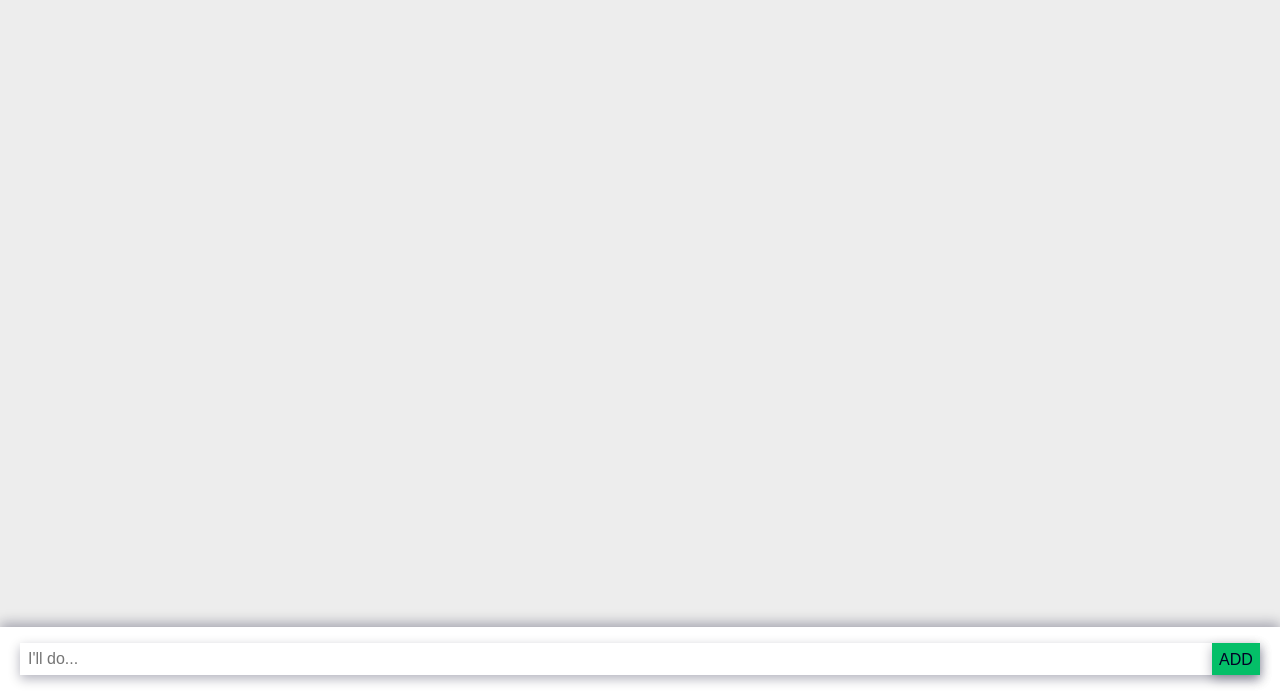
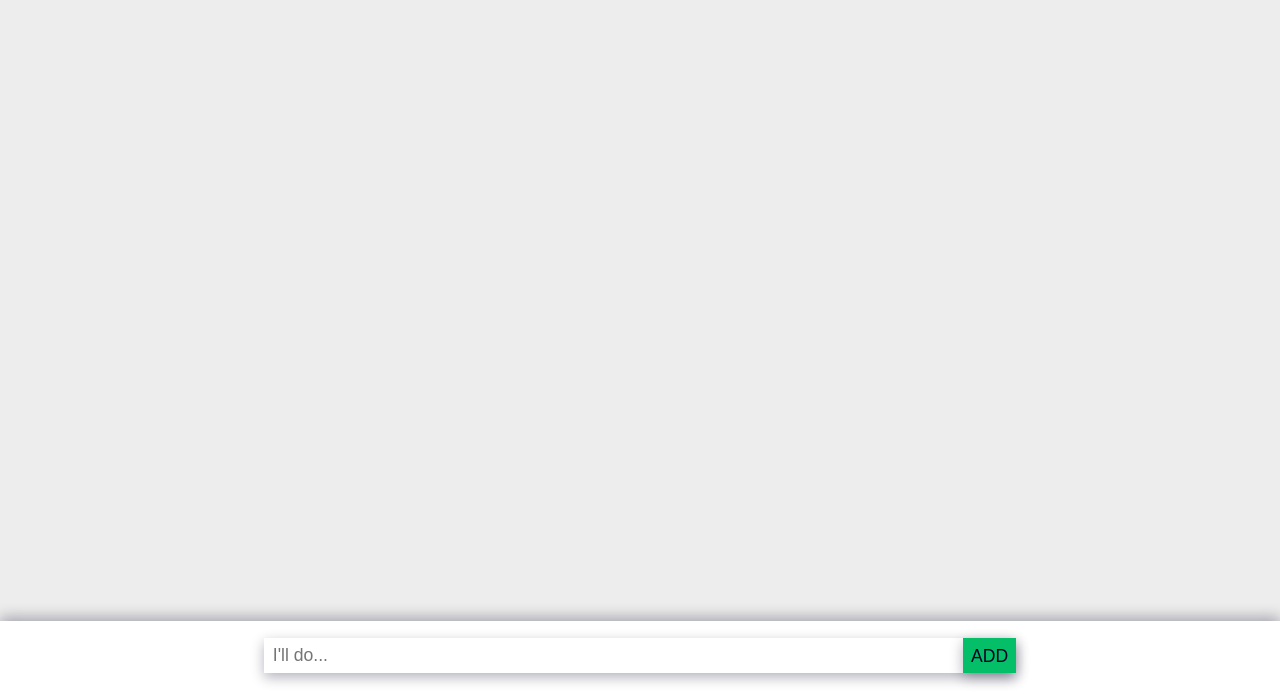
Before and after one commit to MateuxLucax/todo-pwa, a website: page index.html in a window 1280 px wide. Shown: the part 109-800 px from the top of the page. Drawn offline with Linux system fonts and the light colour scheme.

Commit message:
Responsive

```diff
--- a/assets/javascript/main.js
+++ b/assets/javascript/main.js
@@ -162,7 +162,16 @@ function setDocHeight() {
 		"--vh",
 		`${window.innerHeight / 100}px`
 	);
-	console.log(window.innerHeight / 100);
 }
 addEventListener("resize", setDocHeight);
 addEventListener("orientationchange", setDocHeight);
+
+function mySubmit(e) {
+	e.preventDefault();
+	try {
+	 someBug();
+	} catch (e) {
+	 throw new Error(e.message);
+	}
+	return false;
+  }
--- a/assets/sass/abstract/_mixins.scss
+++ b/assets/sass/abstract/_mixins.scss
@@ -30,22 +30,4 @@
 			@content;
 		} // 1200px
 	}
-
-	@if $breakpoint == big-desktop {
-		@media only screen and (min-width: 106.25em) {
-			@content;
-		} // 1700px
-	}
-
-	@if $breakpoint == huge-desktop {
-		@media only screen and (min-width: 162.5em) {
-			@content;
-		} // 2600px
-	}
-
-	@if $breakpoint == insane-desktop {
-		@media only screen and (min-width: 200em) {
-			@content;
-		} // 3600px
-	}
 }
--- a/assets/sass/abstract/_variables.scss
+++ b/assets/sass/abstract/_variables.scss
@@ -11,6 +11,19 @@
 	--border: none;
 	--button-border: 0.1rem solid #04bf68;
 	--border-footer: none;
+	--padding: 0 2rem;
+
+	@include responsive(tab-port) {
+		--padding: 0 8rem;
+	}
+
+	@include responsive(tab-land) {
+		--padding: 0 16rem;
+	}
+
+	@include responsive(desktop) {
+		--padding: 0 24rem;
+	}
 }
 
 [data-theme="dark"] {
--- a/assets/sass/base/_base.scss
+++ b/assets/sass/base/_base.scss
@@ -10,7 +10,11 @@
 }
 
 html {
-	font-size: 62.5%;
+	font-size: 68.75%;
+
+	@include responsive(small-phone) {
+		font-size: 62.5%;
+	}
 }
 
 body {
--- a/assets/sass/base/_typography.scss
+++ b/assets/sass/base/_typography.scss
@@ -0,0 +1,11 @@
+/* open-sans-regular - latin */
+@font-face {
+	font-family: "Open Sans";
+	font-display: swap;
+	font-style: normal;
+	font-weight: 400;
+	src: local("Open Sans Regular"), local("OpenSans-Regular"),
+		url("../fonts/open-sans-v17-latin-regular.woff2") format("woff2"),
+		/* Chrome 26+, Opera 23+, Firefox 39+ */
+			url("../fonts/open-sans-v17-latin-regular.woff") format("woff"); /* Chrome 6+, Firefox 3.6+, IE 9+, Safari 5.1+ */
+}
--- a/assets/sass/components/_list.scss
+++ b/assets/sass/components/_list.scss
@@ -3,6 +3,12 @@
 	list-style: none;
 	display: flex;
 	flex-direction: column;
+
+	@include responsive(tab-land) {
+		display: grid;
+		grid-template-columns: repeat(2, 1fr);
+		grid-gap: 2rem;
+	}
 
 	&__item {
 		display: flex;
@@ -15,6 +21,10 @@
 
 		&:not(:last-child) {
 			margin-bottom: 1.6rem;
+
+			@include responsive(tab-land) {
+				margin-bottom: 0;
+			}
 		}
 	}
 
--- a/assets/sass/layout/_footer.scss
+++ b/assets/sass/layout/_footer.scss
@@ -1,6 +1,6 @@
 .footer {
 	height: 6.4rem;
-	padding: 0 2rem;
+	padding: var(--padding);
 	box-shadow: var(--box-shadow-upwards);
 	background: var(--list-color);
 	display: flex;
--- a/assets/sass/layout/_header.scss
+++ b/assets/sass/layout/_header.scss
@@ -1,6 +1,6 @@
 .header {
 	display: flex;
-	padding: 0 2rem;
+	padding: var(--padding);
 	height: 6.4rem;
 	background: var(--list-color);
 	border-bottom: var(--border-footer);
--- a/assets/sass/layout/_main.scss
+++ b/assets/sass/layout/_main.scss
@@ -2,7 +2,7 @@
 	height: 100%;
 	height: calc((var(--vh, 1vh) * 100) - 12.8rem);
 
-	padding: 0 2rem;
+	padding: var(--padding);
 	overflow: scroll;
 	overflow-x: hidden;
 }
--- a/index.html
+++ b/index.html
@@ -44,6 +44,11 @@
 
     <title>I'll do</title>
 
+    <!-- Fonts -->
+    <link rel="preload" as="font" type="font/woff2" href="./assets/fonts/open-sans-v17-latin-regular.woff" crossorigin>
+
+    <link rel="preload" as="font" type="font/woff2" href="./assets/fonts/open-sans-v17-latin-regular.woff2" crossorigin>
+
     <!-- Style -->
     <link rel="stylesheet" href="./assets/css/style.css" />
 </head>
@@ -73,17 +78,17 @@
     </main>
 
     <footer class="footer">
-        <div class="input__container">
-            <label for="task_input" style="display: none;">&nbsp;</label>
-            <input name="task_input" id="task" type="text" class="input__input" placeholder="I'll do...">
+        <form class="input__container" onsubmit="return mySubmit(event)">
+            <label for="task_input" style="width: 0; color: transparent;">a</label>
+            <input name="task_input" id="task_input" type="text" class="input__input" placeholder="I'll do...">
             <button class="input__button" onclick="addTask()">ADD</button>
-        </div>
+        </form>
     </footer>
 
     <script>
         if ('serviceWorker' in navigator) {
           navigator.serviceWorker.register('./service-worker.js')
-            .then(reg => console.info('Service worker successfully installed 😍', reg))
+            .then(reg => console.log('Service worker successfully installed 😍'))
             .catch(err => console.error('Something went worng while trying to install the service worker 😢', err));
         }
     </script>
--- a/service-worker.js
+++ b/service-worker.js
@@ -26,6 +26,10 @@ const filesToCache = [
 
 	// Imagens
 	"assets/svgs/sprite.svg",
+
+	// Fonts
+	"assets/fonts/open-sans-v17-latin-regular.woff",
+	"assets/fonts/open-sans-v17-latin-regular.woff2",
 ];
 
 // Cache on install
```
Also changed, not shown: googlea259f34ce96d87f8.html (added, +1 -0 lines), assets/css/style.css, assets/fonts/open-sans-v17-latin-regular.woff (added), assets/fonts/open-sans-v17-latin-regular.woff2 (added).
